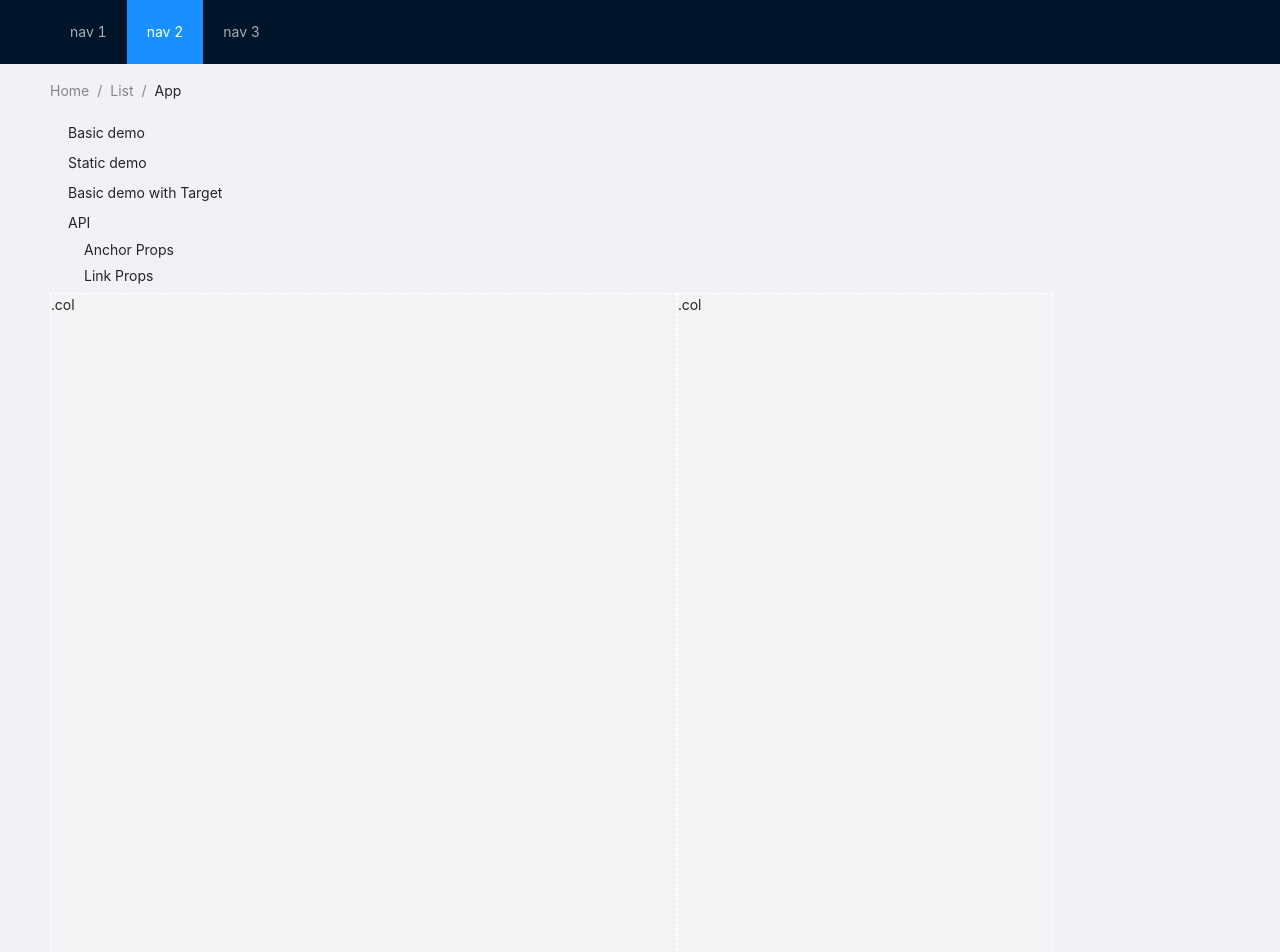
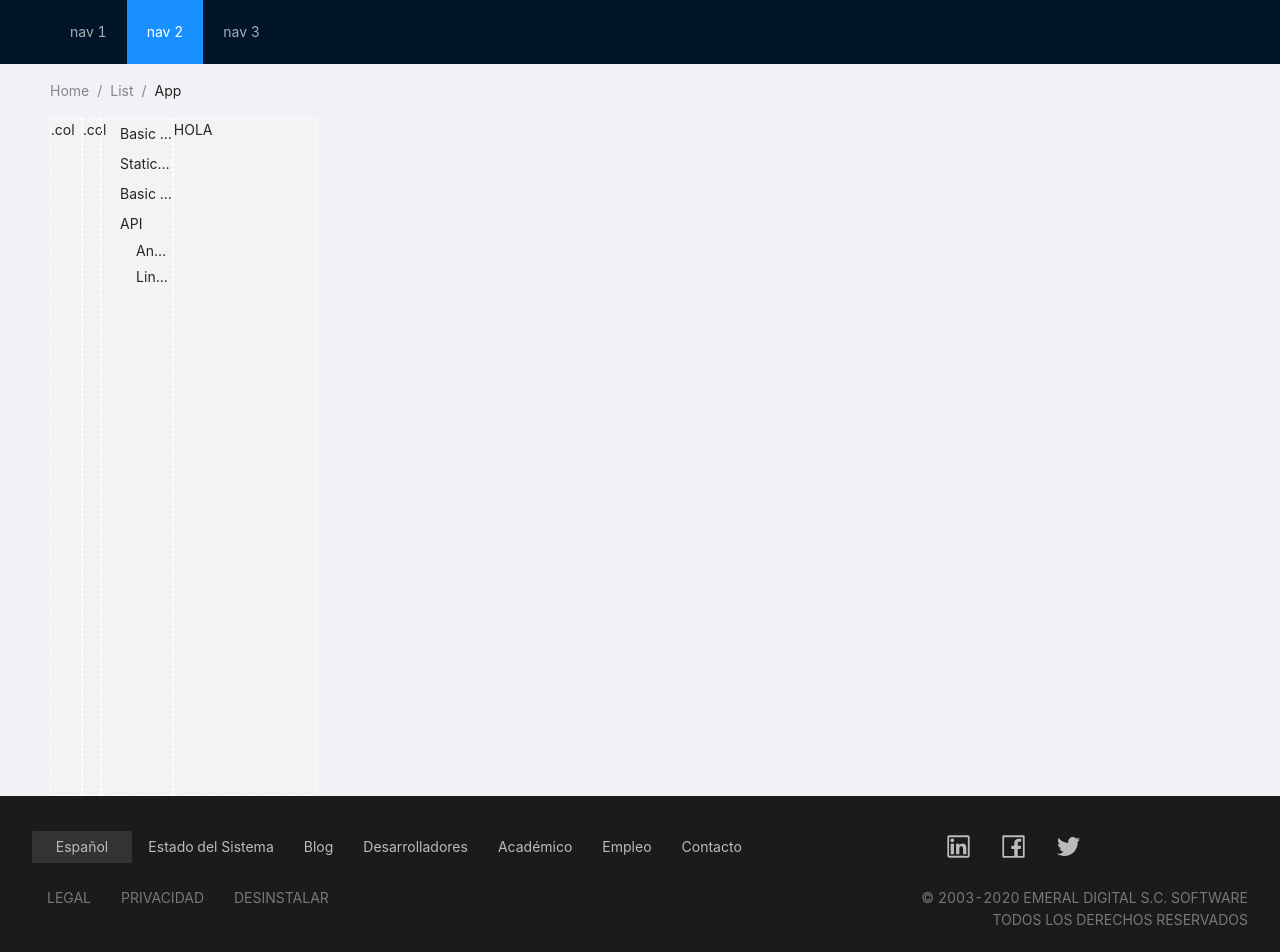
Before and after one commit to jmruiza/react-experimental-ui, a React (Create React App) app: page / in a window 1280 px wide. Shown: the top 952 px of the page. Built offline with nearby package versions, Linux system fonts and the light colour scheme.

Commit message:
Prepare layout: Footer (2)

```diff
--- a/src/App.css
+++ b/src/App.css
@@ -40,10 +40,11 @@
   }
 }
 
-.footer-menu {
+.footer-menu, .footer-global {
   list-style-type: none;
   margin: 0;
   padding: 0;
+  text-decoration: none;
 }
 
 .footer-menu>li {
@@ -56,3 +57,8 @@
   margin: 0px auto 0px 0px;
   font-size: 25px;
 }
+
+.footer-global {
+  color:#787878;
+  margin: 20px auto;
+}
--- a/src/App.js
+++ b/src/App.js
@@ -4,7 +4,6 @@ import React from 'react';
 import {Layout} from 'antd';
 import Header from './components/header';
 import Breadcrumb from './components/breadcrumb';
-import Sider from './components/sider';
 import Container from './components/container';
 import Footer from './components/footer';
 import './App.css';
@@ -18,11 +17,9 @@ function App() {
       <Header/>
       <Content style={{ padding: '0 50px' }}>
         <Breadcrumb />
-        <Sider/>
         <Container/>
       </Content>
       <Footer
-        style={{backgroundColor: "#1b1b1b", height: 98, padding: 32, color: '#bbb'}}
         languajes={languajes}
         currentLanguaje="Español"
       />
--- a/src/components/container.js
+++ b/src/components/container.js
@@ -1,5 +1,7 @@
 import React from 'react';
 import { Row, Col } from 'antd';
+
+import Sider from './sider';
 
 const style = {
     backgroundColor: '#FFFFFF0A',
@@ -14,7 +16,13 @@ export default () => {
         }}
         >
         {/* TODO: Work in design with content */}
-        <Col xs={24} md={15} style={style}>.col</Col>
-        <Col xs={24} md={9} style={style}>.col</Col>
+            <Row>
+                <Col xs={24} md={15} style={style}>.col</Col>
+                <Col xs={24} md={9} style={style}>.col</Col>
+            </Row>
+            <Row>
+                <Col xs={24} md={8} style={style}><Sider/></Col>
+                <Col xs={24} md={16} style={style}>HOLA</Col>
+            </Row>
     </Row>
 }
--- a/src/components/footer.js
+++ b/src/components/footer.js
@@ -3,7 +3,12 @@ import {Row, Col, Layout, Menu, Dropdown, Button} from 'antd';
 import { LinkedinOutlined, FacebookOutlined, TwitterOutlined } from '@ant-design/icons';
 
 const {Footer} = Layout;
-const style = { textAlign: 'center' };
+const style = {
+    backgroundColor: "#1b1b1b",
+    minHeight: 200,
+    padding: 32,
+    color: '#bbb'
+};
 const styleMenu = { width: 100, backgroundColor: '#333', color: '#bbb' };
 const menu = (
     <Menu style={{...styleMenu}}>
@@ -19,15 +24,16 @@ const menu = (
 export default (props) => {
   return (
         <Footer
-            style={{...style, ...props.style}}
-        >
+            style={style}
+            >
+            {/* TODO: Make it responsive */}
             <Row className='footer-main' justify="start">
-                <Col xs={24} md={1}>
+                <Col xs={24} md={2} style={{textAlign: 'left', marginTop: 3}}>
                     <Dropdown overlay={menu} placement="topCenter">
                         <Button style={{...styleMenu, border: 'none'}}>{props.currentLanguaje}</Button>
                     </Dropdown>
                 </Col>
-                <Col xs={24} md={16}>
+                <Col xs={24} md={15} style={{textAlign: 'left', marginTop: 8}}>
                     <ul className='footer-menu'>
                         <li>
                             Estado del Sistema
@@ -50,7 +56,7 @@ export default (props) => {
                     </ul>
                 </Col>
                 {/* TODO: Fix to float right */}
-                <Col xs={24} md={4}>
+                <Col xs={24} md={4} style={{textAlign: 'right'}}>
                     <ul className='footer-menu footer-media-buttons'>
                         <li>
                             <LinkedinOutlined />
@@ -66,8 +72,23 @@ export default (props) => {
 
             </Row>
             <Row className='footer-global'>
-                <Col>LEGAL</Col>
-                <Col>Rights</Col>
+                <Col xs={24} md={12} style={{textAlign: 'left'}}>
+                    <ul className='footer-menu'>
+                        <li>
+                            LEGAL
+                        </li>
+                        <li>
+                            PRIVACIDAD
+                        </li>
+                        <li>
+                            DESINSTALAR
+                        </li>
+                    </ul>
+                </Col>
+                <Col xs={24} md={12} style={{textAlign: 'right'}}>
+                    © 2003-2020 EMERAL DIGITAL S.C. SOFTWARE<br/>
+                    TODOS LOS DERECHOS RESERVADOS
+                </Col>
             </Row>
         </Footer>
   );
--- a/src/components/sider.js
+++ b/src/components/sider.js
@@ -3,8 +3,7 @@ import { Affix, Anchor } from 'antd';
 const { Link } = Anchor;
 
 export default () => {
-    const [top, setTop] = useState(10);
-
+  const [top] = useState(10);
     return (
         <Affix offsetTop={top}>
           <div type="primary">
```
Also changed, not shown: src/components/navigation.js (+20 -0 lines).
